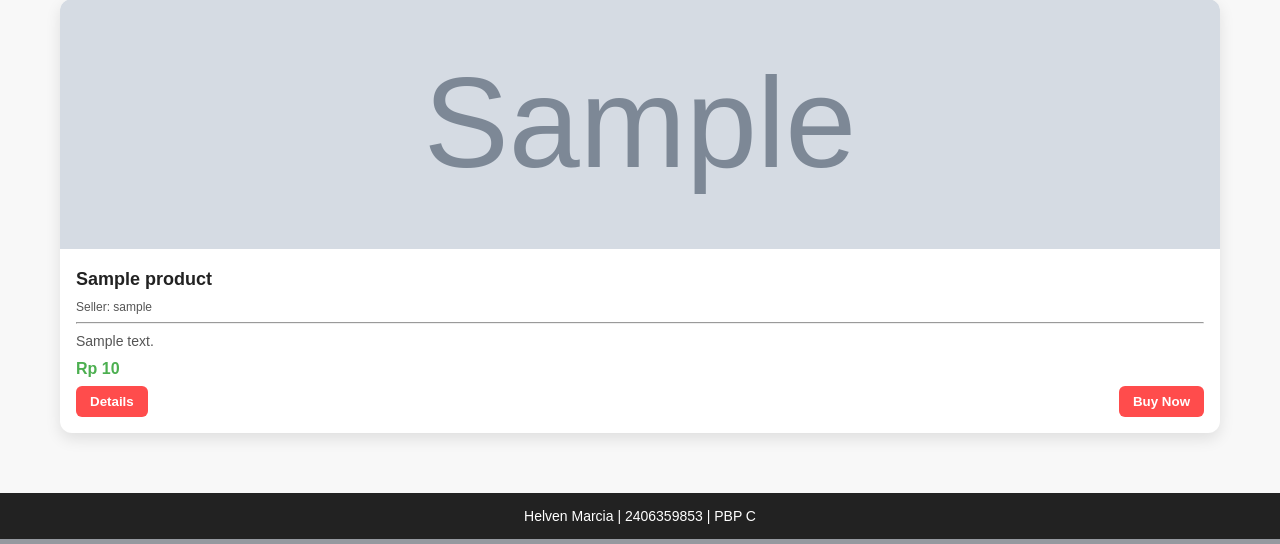
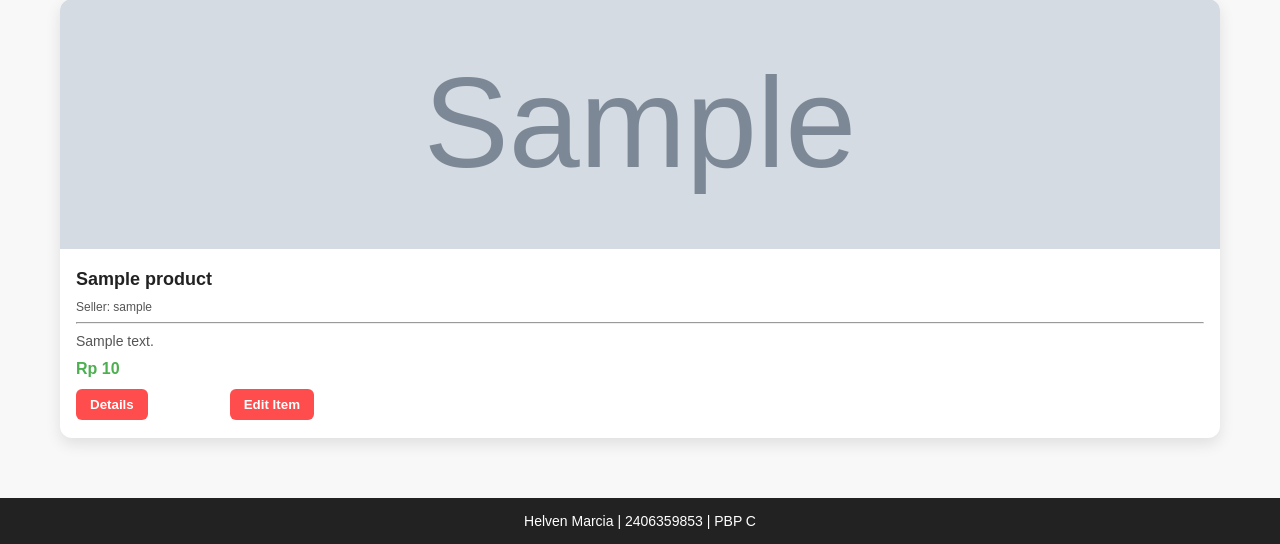
Before and after one commit to helvenmarcia/burhansporty, a Django app: page / in a window 1280 px wide. Shown: the part 951-1495 px from the top of the page. Run offline with Django 5.2, Linux system fonts and the light colour scheme; a user stored in the database is signed in; tables that the repository leaves empty hold one stand-in row (values such as "Sample post"); grey boxes marked "Sample" are stand-in pictures.

Commit message:
Image Uploaded & Some Minor Changes

```diff
--- a/main/templates/main.html
+++ b/main/templates/main.html
@@ -80,6 +80,7 @@
                 display: flex;
                 flex-direction: column;
                 gap: 8px;
+                padding-bottom: 60px;
             }
             .card-body h3 {
                 font-size: 18px;
@@ -98,9 +99,10 @@
             }
             .cta-row {
                 margin-top: auto;
-                display: flex;
+                display: flex; position: absolute;
                 justify-content: space-between;
                 align-items: center;
+                bottom: 18px; gap: 82px;
             }
             .cta-row a {
                 text-decoration: none;
@@ -232,7 +234,11 @@
                             <a href="{% url 'main:show_product_detail' product.id %}">
                                 <button>Details</button>
                             </a>
+                            {% if product.user.username == name %}
+                            <button>Edit Item</button>
+                            {% else %}
                             <button>Buy Now</button>
+                            {% endif %}
                         </div>
                     </div>
                 </div>
--- a/main/templates/product_detail.html
+++ b/main/templates/product_detail.html
@@ -185,7 +185,11 @@
                 {% endif %}
 
                 <div class="actions">
-                    <button class="buy-btn">Buy</button>
+                    {% if product.user.username == name %}
+                    <button class="buy-btn">Edit Item</button>
+                    {% else %}
+                    <button class="buy-btn">Buy Now</button>
+                    {% endif %}
                     <a href="{% url 'main:show_main' %}">
                         <button class="ghost-btn">Back</button>
                     </a>
```
Also changed, not shown: allproductslist.png (added), mainpage.png (added), myproductslist.png (added).
